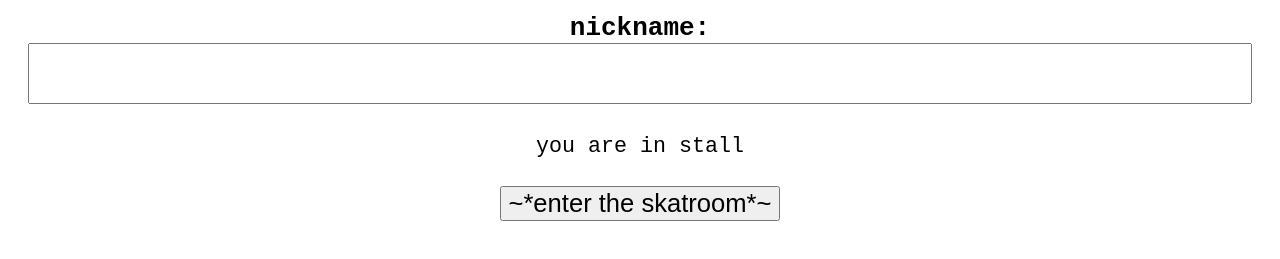
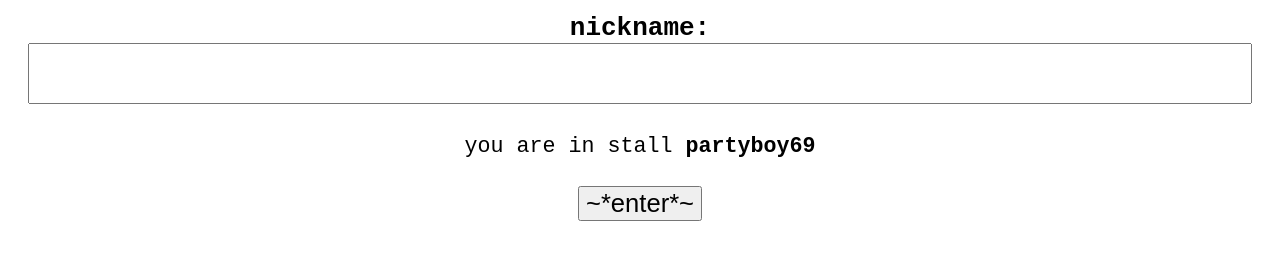
Before and after one commit to jennschiffer/skatroom, a website: page views/login.html in a window 1280 px wide. Shown: the part 109-368 px from the top of the page. Drawn offline with Linux system fonts and the light colour scheme.

Commit message:
add media meta so style actually works well lol

```diff
--- a/views/login.html
+++ b/views/login.html
@@ -2,6 +2,7 @@
 <html lang="en">
 <head>
   <meta charset="utf-8" />
+  <meta name="viewport" content="width=device-width, initial-scale=1">
   <title>skatroom</title>
   <link rel="stylesheet" type="text/css" href="/css/style.css" />
 </head>
@@ -23,7 +24,7 @@
       <input type="hidden" id="stall" name="stall" value="partyboy69" />
     </p>
 
-    <input type="submit" value="~*enter the skatroom*~" />
+    <input type="submit" value="~*enter*~" />
   </form>
 
 
@@ -33,8 +34,10 @@
     var stallNameGet = window.location.search.replace('?','');
     var stallNameInput = document.getElementById('stall');
     var stallNameDisplay = document.getElementById('stall-display');
-    stallNameInput.value = stallNameGet;
-    stallNameDisplay.innerHTML = stallNameGet.replace(/%20/g,' ');
+    if ( stallNameGet ) {
+      stallNameInput.value = stallNameGet;
+      stallNameDisplay.innerHTML = stallNameGet.replace(/%20/g,' ');
+    }
   })()
 </script>
 </body>
```
Also changed, not shown: views/index.html (+1 -0 lines).
